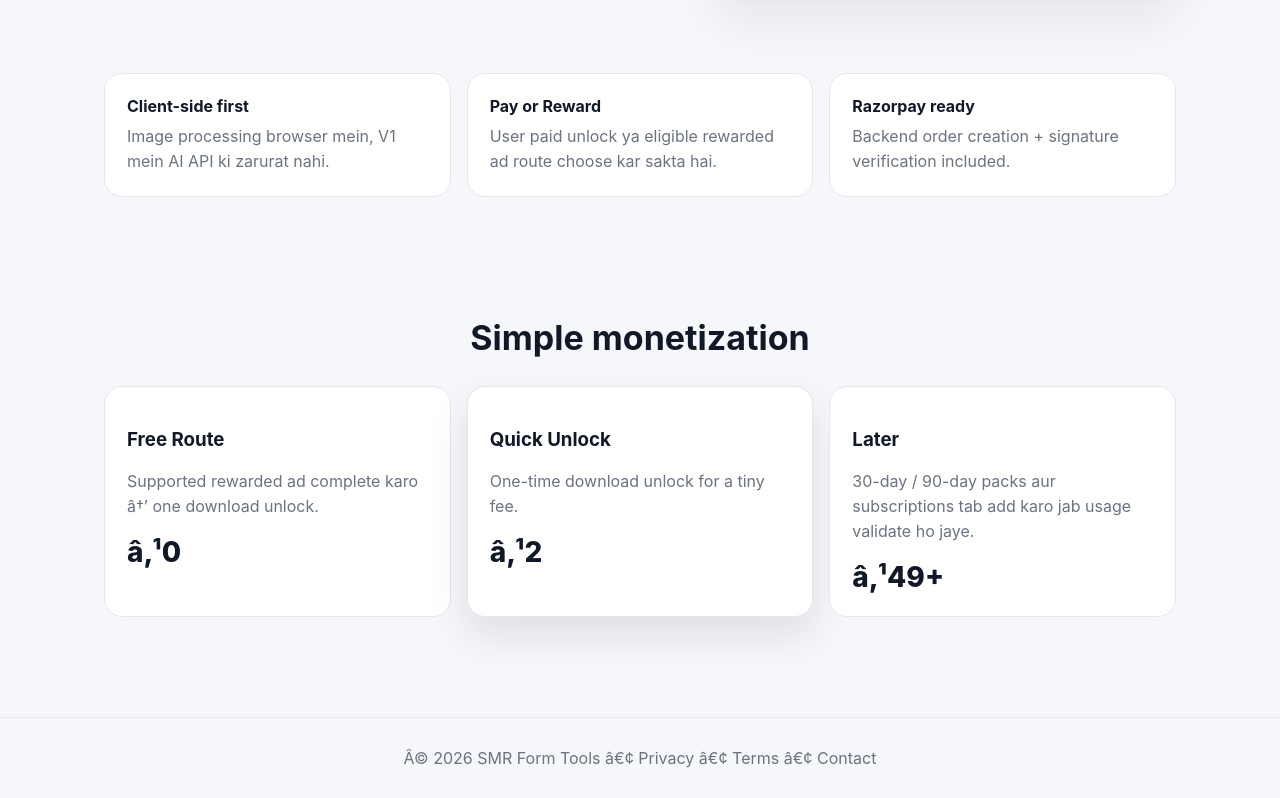
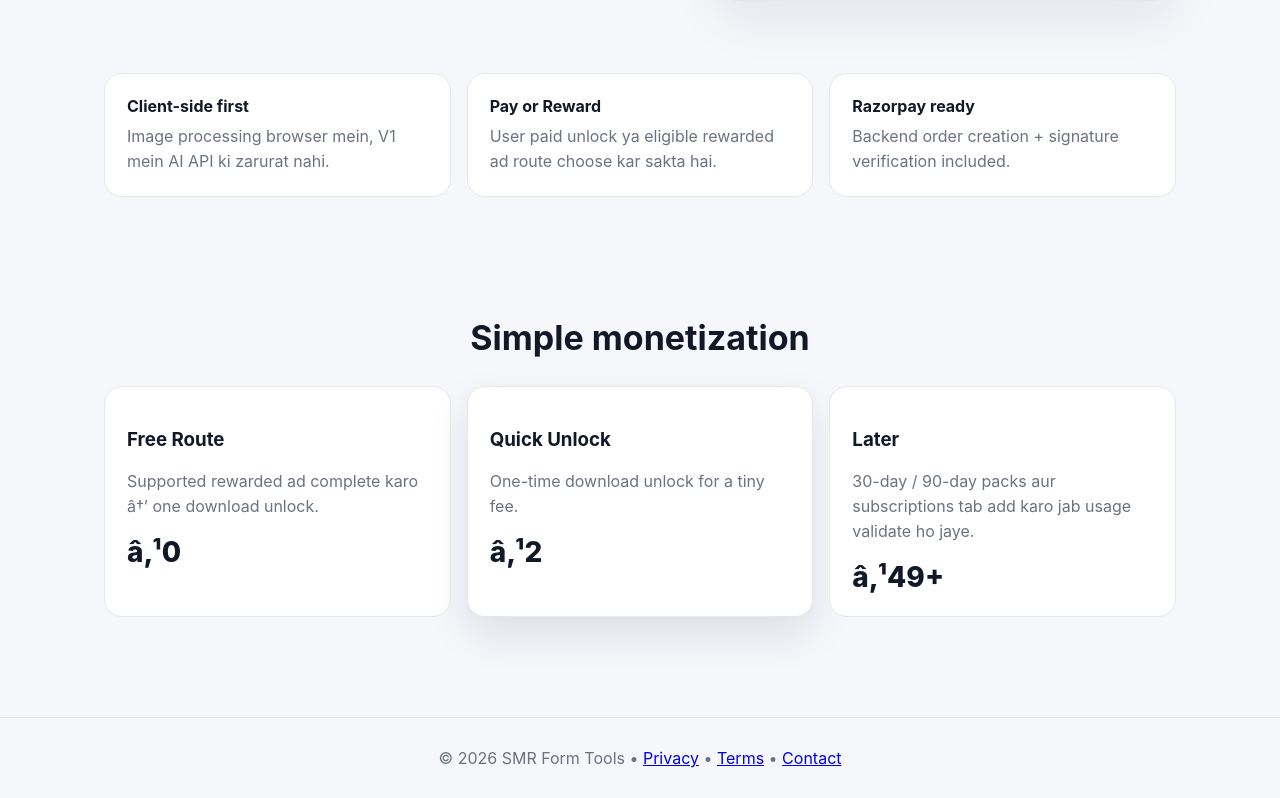
Before and after one commit to samarraj9845-cloud/smr-form-tools, a React (Vite) app in the folder frontend/: page / in a window 1280 px wide. Shown: the part 434-1232 px from the top of the page. Built offline with nearby package versions, Linux system fonts and the light colour scheme; no server answers.

Commit message:
Link Privacy Terms and Contact in footer

```diff
--- a/frontend/src/App.jsx
+++ b/frontend/src/App.jsx
@@ -222,7 +222,7 @@ rzp.open();
       </section>
     </main>
 
-    <footer>Â© 2026 SMR Form Tools â€¢ Privacy â€¢ Terms â€¢ Contact</footer>
+    <footer>© 2026 SMR Form Tools • <a href="/privacy">Privacy</a> • <a href="/terms">Terms</a> • <a href="/contact">Contact</a></footer>
   </div>;
 }
 
```
